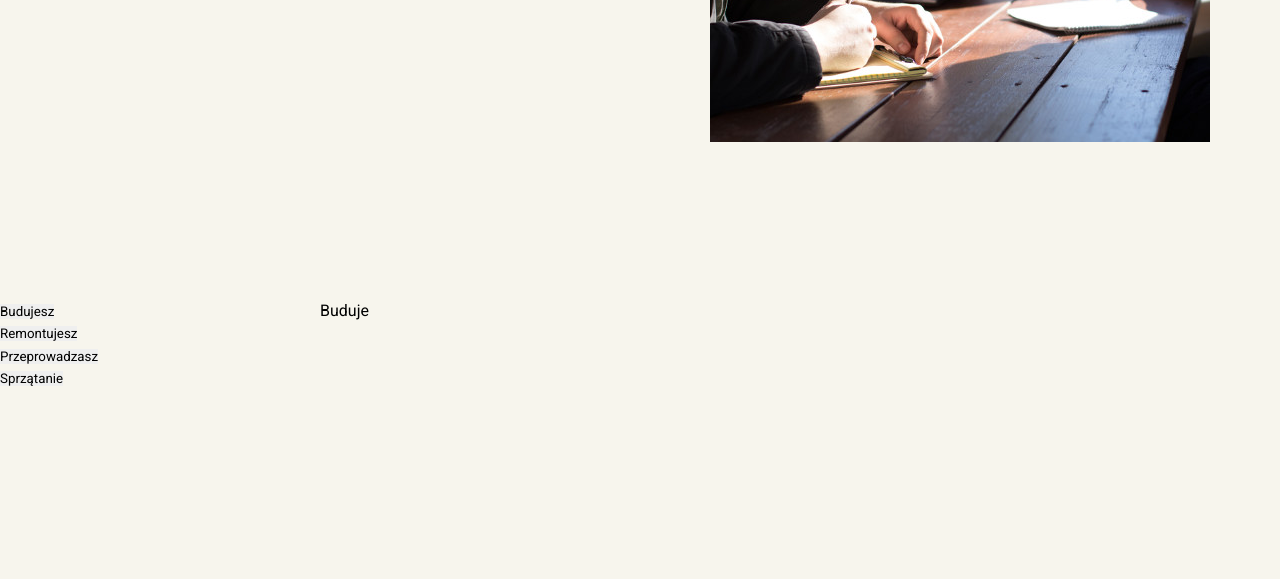
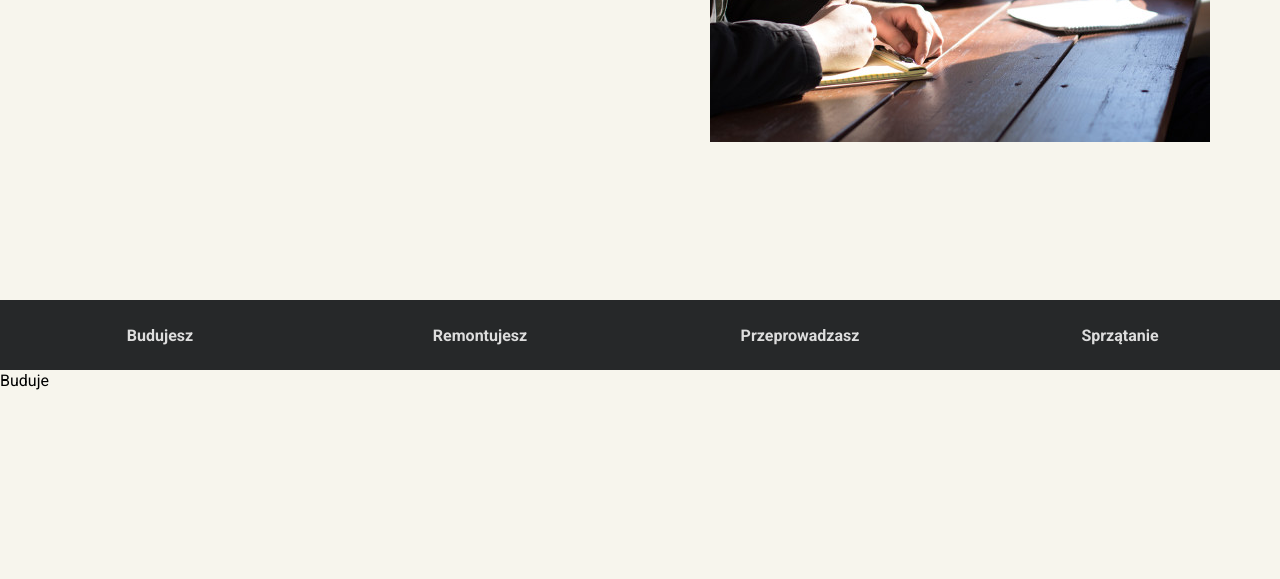
Before and after one commit to acygnar/Klamer-renovation, a plain HTML site: page index.html in a window 1280 px wide. Shown: the part 1235-1814 px from the top of the page. Drawn offline with Linux system fonts and the light colour scheme.

Commit message:
new style for tabs navigation

```diff
--- a/index.html
+++ b/index.html
@@ -36,10 +36,10 @@
         </section>
         <section class="services">
             <ul class="services__tabs">
-                <li class="tabs__item active" data-tab="building"><button>Budujesz</button></li>
-                <li class="tabs__item " data-tab="renovating"><button>Remontujesz</button></li>
-                <li class="tabs__item" data-tab="moveout"><button>Przeprowadzasz</button></li>
-                <li class="tabs__item" data-tab="clean"><button>Sprzątanie</button></li>
+                <li class="tabs__item active" data-tab="building"><button class="services__btn">Budujesz</button></li>
+                <li class="tabs__item " data-tab="renovating"><button class="services__btn">Remontujesz</button></li>
+                <li class="tabs__item" data-tab="moveout"><button class="services__btn">Przeprowadzasz</button></li>
+                <li class="tabs__item" data-tab="clean"><button class="services__btn">Sprzątanie</button></li>
             </ul>
             <div id="building" class="tabs__content active">
                 Buduje
--- a/script.js
+++ b/script.js
@@ -1,6 +1,6 @@
-var tabLinks = document.querySelectorAll(".tabs__item");
+var tabBtn = document.querySelectorAll(".tabs__item");
 var tabContent = document.querySelectorAll(".tabs__content");
-tabLinks.forEach(function(e) {
+tabBtn.forEach(function(e) {
    e.addEventListener("click", openTabs);
 });
 function openTabs(e) {
@@ -9,9 +9,9 @@ function openTabs(e) {
     tabContent.forEach(function(e) {
       e.classList.remove("active");
    });
-    tabLinks.forEach(function(e) {
+    tabBtn.forEach(function(e) {
       e.classList.remove("active");
    });
     document.querySelector("#" + dataName).classList.add("active");
-    btnTarget.classList.add("active");
+    btn.classList.add("active");
 }
--- a/style.css
+++ b/style.css
@@ -150,7 +150,60 @@ grid-template-rows: repeat(3,1fr);
     grid-row: 2 / 3;
     display: grid;
     grid-template-columns: repeat(4,1fr);
-    grid-template-rows: minmax(80px,auto) repeat(5,1fr);
+    grid-template-rows: minmax(70px,auto) repeat(5,1fr);
+}
+.services__tabs{
+    grid-column: 1 / -1;
+    grid-row: 1;
+    display: grid;
+    grid-template-columns: repeat(4, 1fr);
+    grid-template-rows: minmax(70px,auto);
+    background-color: #262829;
+}
+.tabs__item{
+    align-self: center;
+    justify-self: center;
+}
+.services__btn{
+    position: relative;
+    border: none;
+    outline: none;
+    background: transparent;
+    height:70px;
+    color: #ddd;
+    font-size: 16px;
+    font-weight: 600;
+    cursor: pointer;
+    transition: 0.5s;
+}
+.services__btn:hover{
+    color:#fff;
+}
+.services__btn:hover::before{
+    width: 100%;
+}
+.services__btn:hover::after{
+    width: 100%;
+}
+.services__btn::before{
+    content: "";
+    position: absolute;
+    left:0;
+    top:0;
+    height: 2px;
+    background-color: red;
+    width:0;
+    transition:0.5s;
+}
+.services__btn::after{
+    content: "";
+    position: absolute;
+    left:0;
+    bottom:0;
+    height: 2px;
+    background-color: red;
+    width:0;
+    transition:0.5s;
 }
 .tabs__content{
     display: none;
```
